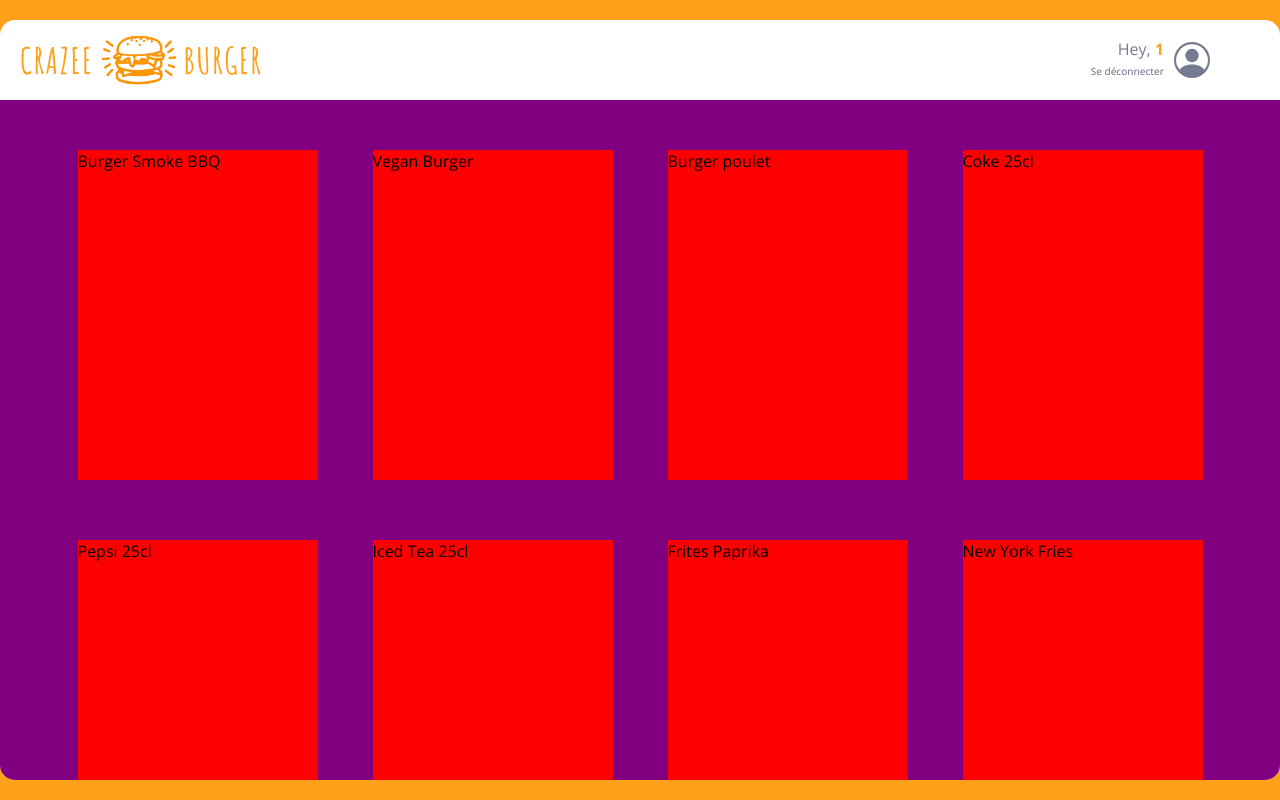
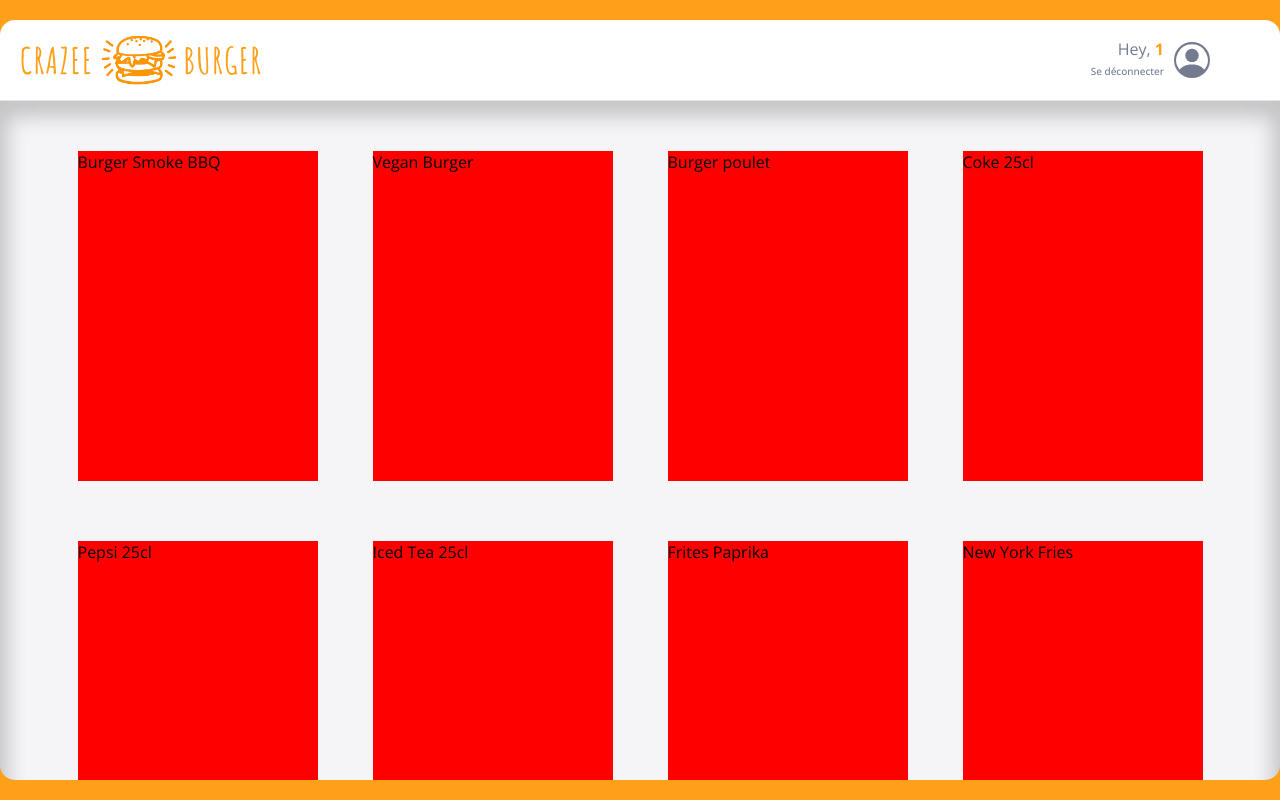
Before and after one commit to ImadeusF/crazee-burger, a React (Vite) app: page /order/1 in a window 1280 px wide. Built offline with nearby package versions, Linux system fonts and the light colour scheme.

Commit message:
💄 F05: ORDER > MENU > Add final style

```diff
--- a/src/components/pages/order/Main/Main.jsx
+++ b/src/components/pages/order/Main/Main.jsx
@@ -15,7 +15,7 @@
   background: ${theme.colors.background_white};
   flex: 1;
 
-  box-shadow: 0px 8px 20px 8px rgba(0, 0, 0, 0.2) inset;
+
   border-bottom-left-radius: ${theme.borderRadius.extraRound};
   border-bottom-right-radius: ${theme.borderRadius.extraRound};
 
--- a/src/components/pages/order/Main/Menu.jsx
+++ b/src/components/pages/order/Main/Menu.jsx
@@ -1,6 +1,7 @@
 import { useState } from "react";
 import styled from "styled-components"
-import { fakeMenu1, fakeMenu2 } from "../../../../fakeData/fakeMenu";
+import { fakeMenu2 } from "../../../../fakeData/fakeMenu";
+import { theme } from "../../../../themes";
 
 export default function Menu() {
     const [menu, setMenu] = useState(fakeMenu2);
@@ -15,12 +16,13 @@
 }
 
 const MenuStyled = styled.div`
-    background: purple;
+    background: ${theme.colors.background_white};
     display:grid;
     grid-template-columns:repeat(4,1fr);
     grid-row-gap:60px;
     padding:50px 50px 150px;
     justify-items:center;
+    box-shadow: 0px 8px 20px 8px rgba(0, 0, 0, 0.2) inset;
 
     .produit {
         background: red;
--- a/src/components/pages/order/Navbar/Navbar.jsx
+++ b/src/components/pages/order/Navbar/Navbar.jsx
@@ -21,6 +21,7 @@
   padding: 0px 20px;
   border-top-left-radius: ${theme.borderRadius.extraRound};
   border-top-right-radius: ${theme.borderRadius.extraRound};
+  border-bottom: 1px solid ${theme.colors.greyLight};
 
   .logo-order-page {
     cursor: pointer;
```
